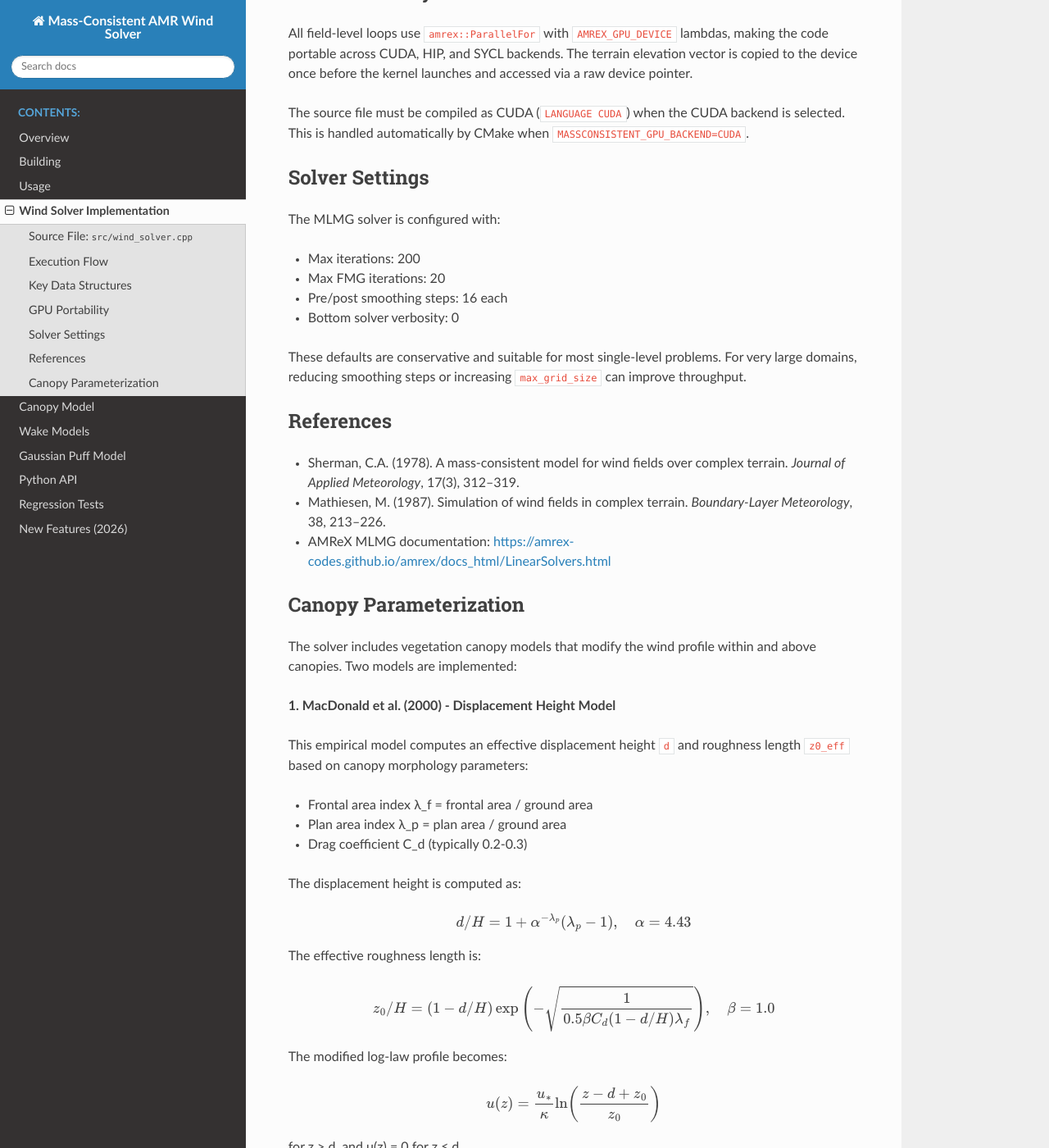
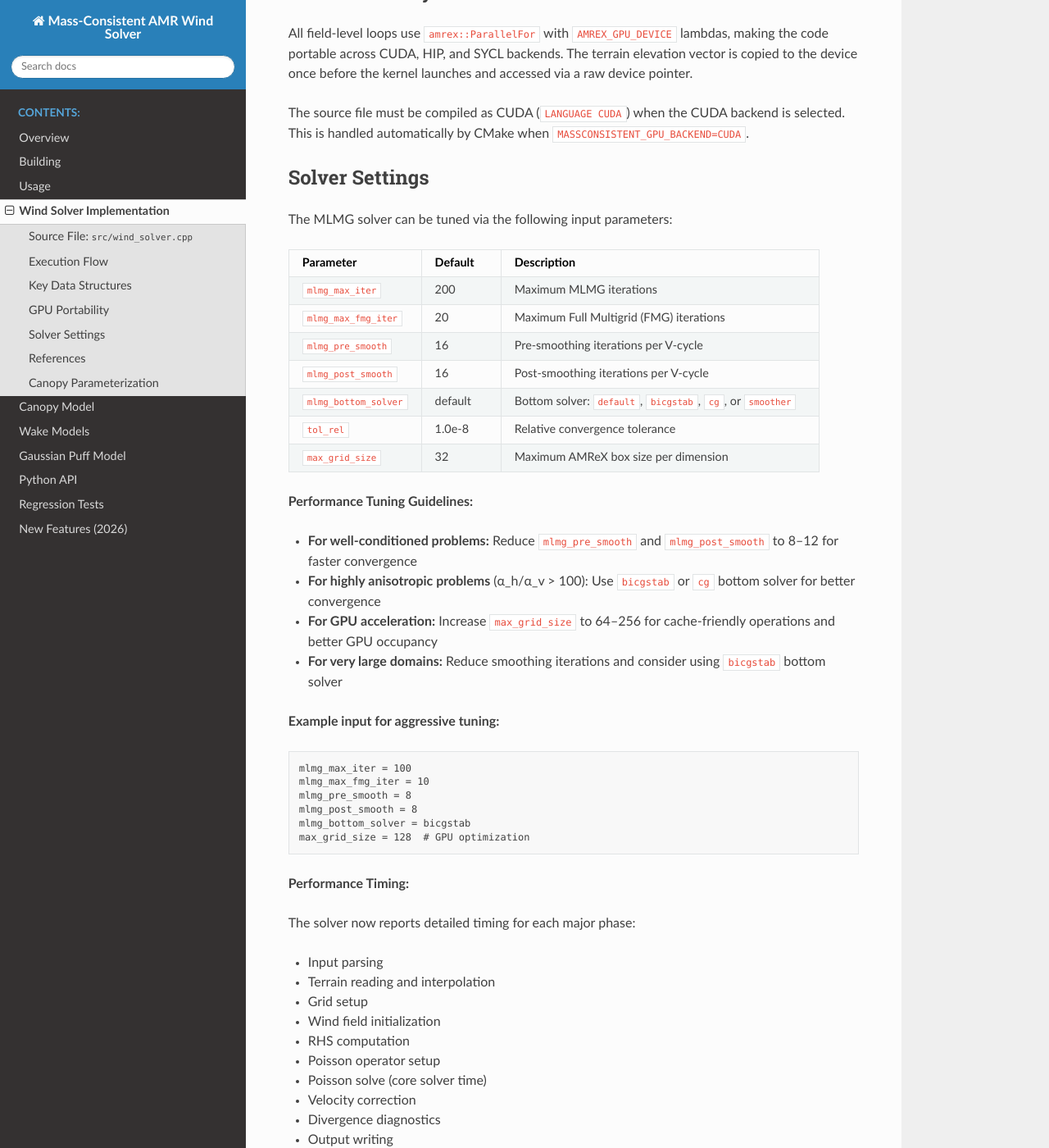
Before and after one commit to hgopalan/massconsistent_amr, a Sphinx documentation site: the page built from docs/wind_solver.rst, in a window 1280 px wide and 1400 px high, scrolled down 2937 px. Shown: the whole window at 82% size. Built offline with Sphinx 7.4.7 and the Read the Docs theme 3.1.0, drawn with Linux system fonts in a browser that asks for light colours; some of the changed text lies outside the part shown.

Commit message:
Update documentation with new MLMG parameters and performance tuning guidance

```diff
--- a/docs/wind_solver.rst
+++ b/docs/wind_solver.rst
@@ -170,16 +170,75 @@ backend is selected.  This is handled automatically by CMake when
 Solver Settings
 ---------------
 
-The MLMG solver is configured with:
+The MLMG solver can be tuned via the following input parameters:
 
-* Max iterations: 200
-* Max FMG iterations: 20
-* Pre/post smoothing steps: 16 each
-* Bottom solver verbosity: 0
+.. list-table::
+   :header-rows: 1
+   :widths: 25 15 60
 
-These defaults are conservative and suitable for most single-level problems.
-For very large domains, reducing smoothing steps or increasing ``max_grid_size``
-can improve throughput.
+   * - Parameter
+     - Default
+     - Description
+   * - ``mlmg_max_iter``
+     - 200
+     - Maximum MLMG iterations
+   * - ``mlmg_max_fmg_iter``
+     - 20
+     - Maximum Full Multigrid (FMG) iterations
+   * - ``mlmg_pre_smooth``
+     - 16
+     - Pre-smoothing iterations per V-cycle
+   * - ``mlmg_post_smooth``
+     - 16
+     - Post-smoothing iterations per V-cycle
+   * - ``mlmg_bottom_solver``
+     - default
+     - Bottom solver: ``default``, ``bicgstab``, ``cg``, or ``smoother``
+   * - ``tol_rel``
+     - 1.0e-8
+     - Relative convergence tolerance
+   * - ``max_grid_size``
+     - 32
+     - Maximum AMReX box size per dimension
+
+**Performance Tuning Guidelines:**
+
+* **For well-conditioned problems:** Reduce ``mlmg_pre_smooth`` and ``mlmg_post_smooth``
+  to 8–12 for faster convergence
+* **For highly anisotropic problems** (α_h/α_v > 100): Use ``bicgstab`` or ``cg``
+  bottom solver for better convergence
+* **For GPU acceleration:** Increase ``max_grid_size`` to 64–256 for cache-friendly
+  operations and better GPU occupancy
+* **For very large domains:** Reduce smoothing iterations and consider using
+  ``bicgstab`` bottom solver
+
+**Example input for aggressive tuning:**
+
+.. code-block:: text
+
+   mlmg_max_iter = 100
+   mlmg_max_fmg_iter = 10
+   mlmg_pre_smooth = 8
+   mlmg_post_smooth = 8
+   mlmg_bottom_solver = bicgstab
+   max_grid_size = 128  # GPU optimization
+
+**Performance Timing:**
+
+The solver now reports detailed timing for each major phase:
+
+* Input parsing
+* Terrain reading and interpolation
+* Grid setup
+* Wind field initialization
+* RHS computation
+* Poisson operator setup
+* Poisson solve (core solver time)
+* Velocity correction
+* Divergence diagnostics
+* Output writing
+
+Use these timings to identify bottlenecks in your workflow.
 
 References
 ----------
```
Also changed, not shown: README.md (+3 -0 lines), docs/usage.rst (+60 -1 lines).
